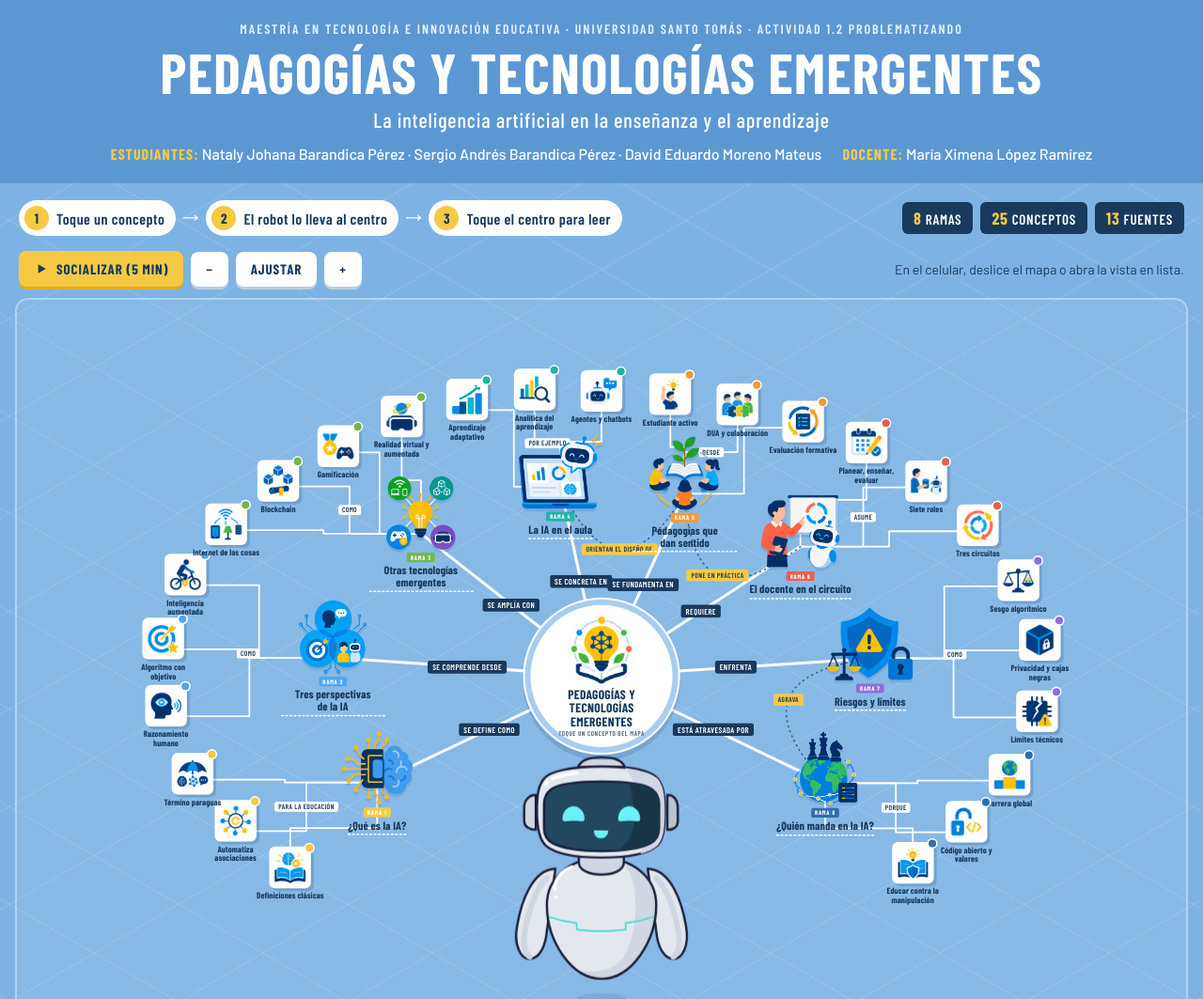
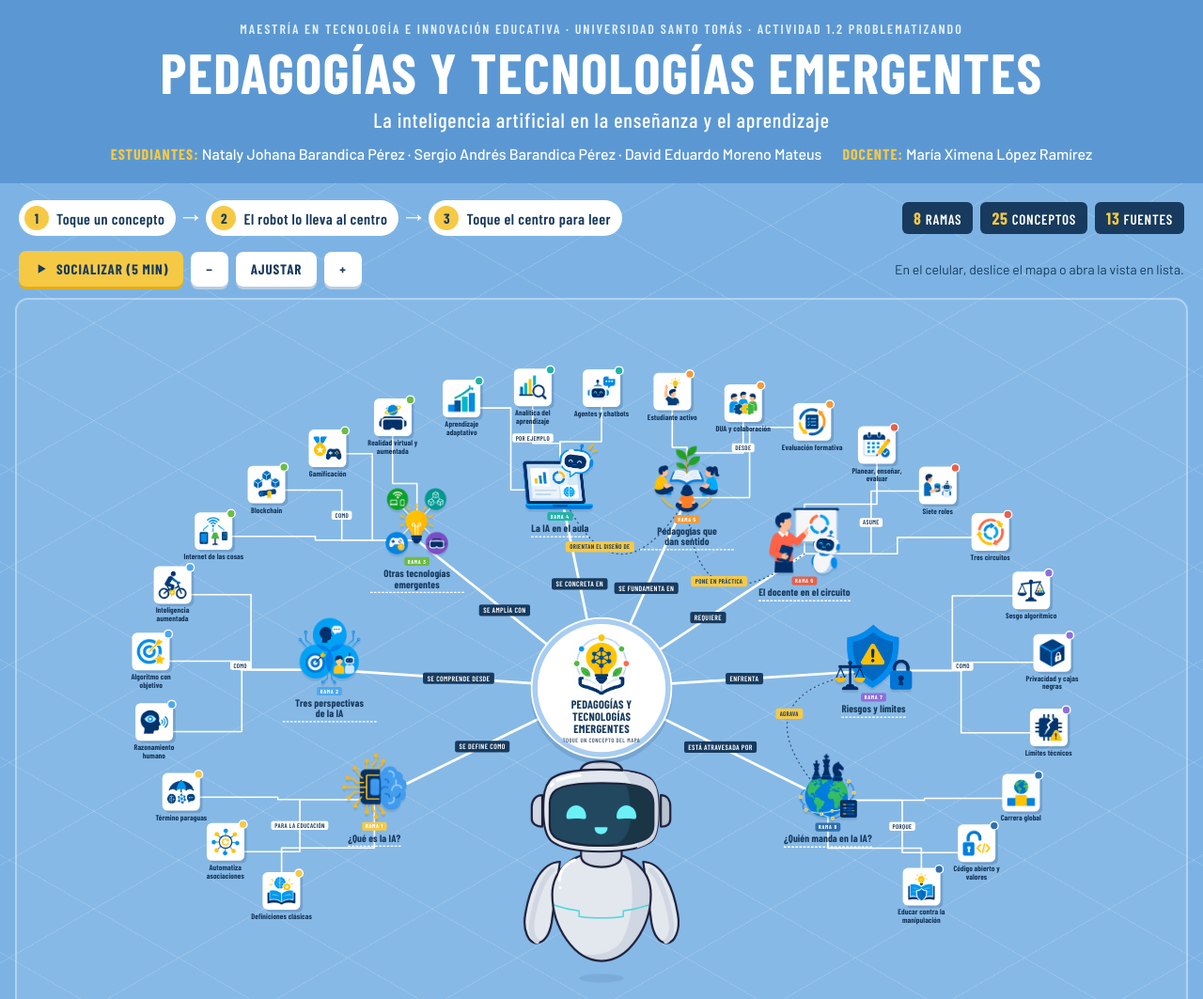
Before and after one commit to sergiobarandica/Esquema_grafico_tendencias_pedagogicas_tecnologicas, a plain HTML site: page index.html in a window 1280 px wide. Shown: the top 1063 px of the page at 94% size. Drawn offline with nearby package versions, Linux system fonts and the light colour scheme.

Commit message:
Add files via upload

```diff
--- a/css/styles.css
+++ b/css/styles.css
@@ -55,8 +55,8 @@ h1{font-size:clamp(32px,5.4vw,60px);font-weight:700;color:#fff;letter-spacing:.0
 .mapbox{overflow:auto;position:relative;border-radius:14px;background:rgba(255,255,255,.08);box-shadow:inset 0 0 0 2px rgba(255,255,255,.35);
   --mw:min(calc(100vw - 32px),1900px);width:var(--mw);margin-left:calc((100% - var(--mw)) / 2)}
 .stage-outer{position:relative}
-.stage{position:absolute;left:0;top:0;width:2200px;height:1420px;transform-origin:0 0}
-.stage svg.links,.stage svg.robot{position:absolute;left:0;top:0;width:2200px;height:1420px;overflow:visible}
+.stage{position:absolute;left:0;top:0;width:2440px;height:1470px;transform-origin:0 0}
+.stage svg.links,.stage svg.robot{position:absolute;left:0;top:0;width:2440px;height:1470px;overflow:visible}
 .stage svg.robot{pointer-events:none}
 .links path{fill:none;stroke:#fff;stroke-linejoin:round;stroke-linecap:round}
 .lnk-main{stroke-width:6}
--- a/index.html
+++ b/index.html
@@ -40,8 +40,8 @@
   <div class="mapbox" id="mapbox">
     <div class="stage-outer" id="outer">
       <div class="stage" id="stage">
-        <svg class="links" id="links" viewBox="0 0 2200 1420" aria-hidden="true"></svg>
-        <svg class="robot" id="robot" viewBox="0 0 2200 1420" aria-hidden="true"></svg>
+        <svg class="links" id="links" viewBox="0 0 2440 1470" aria-hidden="true"></svg>
+        <svg class="robot" id="robot" viewBox="0 0 2440 1470" aria-hidden="true"></svg>
       </div>
     </div>
   </div>
--- a/js/app.js
+++ b/js/app.js
@@ -204,12 +204,12 @@ B.forEach(b=>b.subs.forEach((s,i)=>{s.img=`img/c/${b.id}${i+1}.png`}));
 const CORE_IMG=`<img class="cart" src="img/c/centro.png" alt="" draggable="false">`;
 
 // ===== Geometría =====
-const W=2200,H=1420,CX=1100,CY=660;
+const W=2440,H=1470,CX=1220,CY=760;
 const stage=document.getElementById('stage'), svg=document.getElementById('links');
 const NS='http://www.w3.org/2000/svg';
 const totalSubs=B.reduce((s,b)=>s+b.subs.length,0);
 // El sector inferior queda libre para el robot: los conceptos se reparten a igual distancia sobre una elipse entre 135° y 405°.
-const rad=a=>a*Math.PI/180, RX=930, RY=590;
+const rad=a=>a*Math.PI/180, RX=1060, RY=690;
 const samp=[];{let acc=0,prev=null;for(let a=135;a<=405.001;a+=0.25){const p={a,x:CX+RX*Math.cos(rad(a)),y:CY+RY*Math.sin(rad(a))};if(prev)acc+=Math.hypot(p.x-prev.x,p.y-prev.y);p.L=acc;samp.push(p);prev=p}}
 const totalL=samp[samp.length-1].L; let si=0;
 const slots=Array.from({length:totalSubs},(_,i)=>{const target=totalL*i/(totalSubs-1);while(si<samp.length-1&&samp[si].L<target)si++;return samp[si]});
@@ -217,13 +217,31 @@ let k=0;
 B.forEach(b=>{
   const ss=b.subs.map(()=>slots[k++]);
   const mm=b.subs.length%2?ss[(b.subs.length-1)/2].a:(ss[b.subs.length/2-1].a+ss[b.subs.length/2].a)/2;
-  b.pos={x:CX+570*Math.cos(rad(mm)), y:CY+405*Math.sin(rad(mm))};
+  b.pos={x:CX+640*Math.cos(rad(mm)), y:CY+470*Math.sin(rad(mm))};
   b.subs.forEach((s,i)=>{s.pos={x:ss[i].x,y:ss[i].y}});
 });
 
 function path(d,cls,on){const p=document.createElementNS(NS,'path');p.setAttribute('d',d);p.setAttribute('class',cls);if(on)p.dataset.on=on;svg.appendChild(p);return p}
-function label(x,y,txt,cls,on){const l=document.createElement('div');l.className='lbl '+(cls||'');l.style.left=x+'px';l.style.top=y+'px';l.textContent=txt;if(on)l.dataset.on=on;stage.appendChild(l);return l}
-function q(x1,y1,x2,y2,bend){const mx=(x1+x2)/2,my=(y1+y2)/2,dx=x2-x1,dy=y2-y1;const cx=mx-dy*bend,cy=my+dx*bend;return {d:`M${x1},${y1} Q${cx},${cy} ${x2},${y2}`,lx:(x1+2*cx+x2)/4,ly:(y1+2*cy+y2)/4}}
+// Etiquetas de enlace: cada una puede deslizarse a lo largo de su línea (along) para no tapar otros elementos
+const LABELS=[];
+function label(x,y,txt,cls,on,along){const l=document.createElement('div');l.className='lbl '+(cls||'');l.style.left=x+'px';l.style.top=y+'px';l.textContent=txt;if(on)l.dataset.on=on;stage.appendChild(l);if(along)LABELS.push({el:l,along});return l}
+const alongLine=(a,b,t0,t1)=>t=>{const u=t0+(t1-t0)*t;return{x:a.x+(b.x-a.x)*u,y:a.y+(b.y-a.y)*u}};
+const alongPoly=pts=>{const seg=[];let tot=0;for(let i=1;i<pts.length;i++){const l=Math.hypot(pts[i].x-pts[i-1].x,pts[i].y-pts[i-1].y);seg.push(l);tot+=l}
+  return t=>{let d=t*tot,i=0;while(i<seg.length-1&&d>seg[i]){d-=seg[i];i++}const u=seg[i]?d/seg[i]:0;return{x:pts[i].x+(pts[i+1].x-pts[i].x)*u,y:pts[i].y+(pts[i+1].y-pts[i].y)*u}}};
+const alongQuad=(a,c,b)=>t=>({x:(1-t)*(1-t)*a.x+2*(1-t)*t*c.x+t*t*b.x,y:(1-t)*(1-t)*a.y+2*(1-t)*t*c.y+t*t*b.y});
+function placeLabels(){
+  const sr=stage.getBoundingClientRect(), sc=sr.width/stage.offsetWidth||1;
+  const box=e=>{const r=e.getBoundingClientRect();return{x:(r.left-sr.left)/sc,y:(r.top-sr.top)/sc,w:r.width/sc,h:r.height/sc}};
+  const obs=[...stage.querySelectorAll('.node .tile,.node .sub b,.node .main .art,.node .main .tag,.node .main h3,.node .core')].filter(e=>!e.closest('.token')).map(box);
+  const hit=(a,b,p=5)=>{const w=Math.min(a.x+a.w+p,b.x+b.w)-Math.max(a.x-p,b.x),h=Math.min(a.y+a.h+p,b.y+b.h)-Math.max(a.y-p,b.y);return w>0&&h>0?w*h:0};
+  const T=[.5,.42,.58,.34,.66,.27,.73,.2,.8,.14,.86,.08,.92];
+  const placed=[];
+  LABELS.forEach(L=>{const w=L.el.offsetWidth,h=L.el.offsetHeight;let best=null;
+    for(const t of T){const p=L.along(t),b={x:p.x-w/2,y:p.y-h/2,w,h};const cost=obs.concat(placed).reduce((s,o)=>s+hit(b,o),0);
+      if(!best||cost<best.cost)best={p,b,cost};if(cost===0)break}
+    L.el.style.left=best.p.x+'px';L.el.style.top=best.p.y+'px';placed.push(best.b)});
+}
+function q(x1,y1,x2,y2,bend){const mx=(x1+x2)/2,my=(y1+y2)/2,dx=x2-x1,dy=y2-y1;const cx=mx-dy*bend,cy=my+dx*bend;return {c:{x:cx,y:cy},d:`M${x1},${y1} Q${cx},${cy} ${x2},${y2}`,lx:(x1+2*cx+x2)/4,ly:(y1+2*cy+y2)/4}}
 // Conector ortogonal estilo diagrama de flujo
 function ortho(a,b){const dx=b.x-a.x,dy=b.y-a.y;
   if(Math.abs(dx)>Math.abs(dy)){const mx=a.x+dx/2;return{d:`M${a.x},${a.y} H${mx} V${b.y} H${b.x}`,lx:mx,ly:(a.y+b.y)/2}}
@@ -231,17 +249,17 @@ function ortho(a,b){const dx=b.x-a.x,dy=b.y-a.y;
 
 B.forEach(b=>{
   path(`M${CX},${CY} L${b.pos.x},${b.pos.y}`,'lnk-main',b.id);
-  label(CX+(b.pos.x-CX)*0.5,CY+(b.pos.y-CY)*0.5,b.link,'',b.id);
+  label(CX+(b.pos.x-CX)*0.5,CY+(b.pos.y-CY)*0.5,b.link,'',b.id,alongLine({x:CX,y:CY},b.pos,.3,.75));
   const mid=Math.floor((b.subs.length-1)/2);
-  b.subs.forEach((s,i)=>{const t=ortho(b.pos,s.pos);path(t.d,'lnk-sub',b.id); if(i===mid) label(t.lx,t.ly,s.via,'small',b.id);});
+  b.subs.forEach((s,i)=>{const t=ortho(b.pos,s.pos);path(t.d,'lnk-sub',b.id); if(i===mid) label(t.lx,t.ly,s.via,'small',b.id,alongPoly(orthoPts(b.pos,s.pos).slice(1,-1).length?orthoPts(b.pos,s.pos):[b.pos,s.pos]));});
 });
 const byId=Object.fromEntries(B.map(b=>[b.id,b]));
 CROSS.forEach(cx=>{const a=byId[cx.a].pos,b=byId[cx.b].pos;
   const t1=q(a.x,a.y,b.x,b.y,0.95), t2=q(a.x,a.y,b.x,b.y,-0.95); const t=Math.hypot(t1.lx-CX,t1.ly-CY)<Math.hypot(t2.lx-CX,t2.ly-CY)?t1:t2;
-  path(t.d,'lnk-cross',cx.a+cx.b); label(t.lx,t.ly,cx.label,'cross',cx.a+cx.b);});
+  path(t.d,'lnk-cross',cx.a+cx.b); label(t.lx,t.ly,cx.label,'cross',cx.a+cx.b,alongQuad(a,t.c,b));});
 
 // ===== Robot asistente flotante, centrado bajo el núcleo (ilustración propia) =====
-const RS=0.3, RTX=CX-975*0.3, RTY=800;            // escala y posición del robot en el lienzo
+const RS=0.3, RTX=CX-975*0.3, RTY=CY+140;            // escala y posición del robot en el lienzo
 const toStage=(x,y)=>({x:RTX+x*RS, y:RTY+y*RS});
 const HEADC=toStage(975,520);
 // Brazos: pivote en el hombro, punta de la mano en reposo y ángulo al levantar
@@ -435,6 +453,9 @@ function fitScale(){return Math.max((box.clientWidth-PAD*2)/W, 0.45)}
 function apply(s){stage.style.transform=`scale(${s})`;stage.style.left=PAD+'px';stage.style.top=PAD+'px';outer.style.width=(W*s+PAD*2)+'px';outer.style.height=(H*s+PAD*2)+'px'}
 function refit(){apply(zoom??fitScale())}
 window.addEventListener('resize',refit);refit();
+placeLabels();
+if(document.fonts&&document.fonts.ready)document.fonts.ready.then(placeLabels);
+window.addEventListener('load',placeLabels);
 if(box.scrollWidth>box.clientWidth){box.scrollLeft=(box.scrollWidth-box.clientWidth)/2}
 document.getElementById('btn-fit').onclick=()=>{zoom=null;refit()};
 document.getElementById('btn-zoom-in').onclick=()=>{zoom=Math.min((zoom??fitScale())*1.2,1.4);refit()};
```
